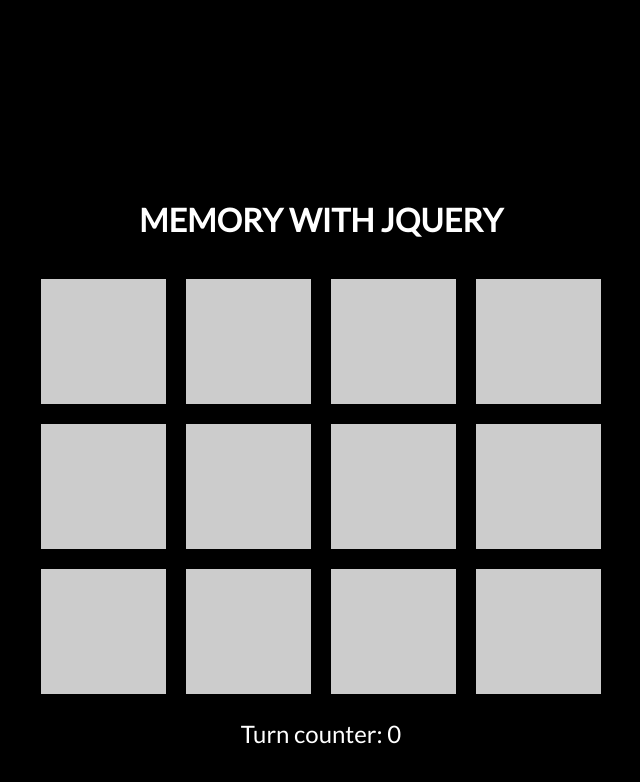
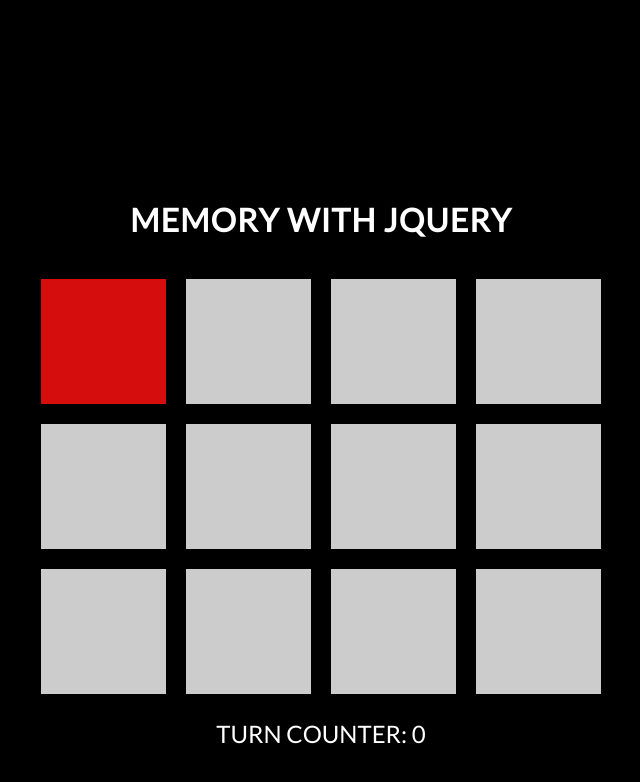
Before and after one commit to mszyszka/Memory-game-JavaScript-jQuery, a plain HTML site: page index.html in a window 1280 px wide. Both pictures are taken after a click on the element 422 px from the left and 341 px from the top of the page. Shown: the whole page, without its empty margins (319-959 px from the left). Drawn offline with nearby package versions, Linux system fonts and the light colour scheme.

Commit message:
I added some logic in JS

```diff
--- a/index.html
+++ b/index.html
@@ -4,7 +4,6 @@
     <title>Memory game</title>
     <meta name="viewport" content="width=device-width, initial-scale=1">
     <link rel="stylesheet"  type="text/css" href="style.css">
-    <script src="https://ajax.googleapis.com/ajax/libs/jquery/3.3.1/jquery.min.js"></script>
     <link href="https://fonts.googleapis.com/css?family=Lato&amp;subset=latin-ext" rel="stylesheet">
 </head>
 <body>
@@ -28,9 +27,10 @@
       <div class="game-item" id="i10"></div>
       <div class="game-item" id="i11"></div>
     </div>
-    <div class="score">Turn counter: 0</div>
+    <div class="counter">Turn counter: 0</div>
     </main>
 
+  <script src="https://ajax.googleapis.com/ajax/libs/jquery/3.3.1/jquery.min.js"></script>
   <script src="script.js" type="text/javascript"></script>
 </body>
 </html>
--- a/script.js
+++ b/script.js
@@ -30,5 +30,21 @@ let oneVisible = false;
 let turnCounter = 0;
 
 function revealCard(nr){
-    alert(nr);
+    // alert(nr);
+
+    //color for background-color atribute
+    let color = items[nr];
+
+    $('#i' + nr).css('background-color', color);
+    $('#i' + nr).addClass('game-item-active');
+
+    if(oneVisible == false)
+    {
+        //first card
+        oneVisible = true;
+    } else {
+        //second card
+        turnCounter++;
+        $('.counter').html('Turn counter: ' + turnCounter);
+    }
 }
--- a/style.css
+++ b/style.css
@@ -10,6 +10,7 @@ body {
 }
 
 header {
+    letter-spacing: 1px;
     margin-top: 200px;
     text-align: center;
     text-transform: uppercase;
@@ -41,9 +42,15 @@ header {
     cursor: pointer;
 }
 
-.score {
+.game-item-active {
+    filter: brightness(100%);
+    cursor: pointer;
+}
+
+.counter {
     text-align: center;
     font-size: 24px;
     margin-top: 5px;
+    text-transform: uppercase;
 
 }
```
